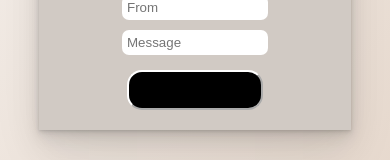
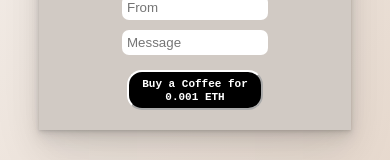
Before and after one commit to santiagoagullar/buy-me-a-coffee, a React (Create React App) app in the folder client/: page / in a window 390 px wide. In both pictures the pointer is over the element "Buy a Coffee for 0.001 ETH". Shown: the part 544-704 px from the top of the page. Built offline with nearby package versions, Linux system fonts and the light colour scheme; a web font is replaced by a local one.

Commit message:
change code color on hover

```diff
--- a/client/src/components/container/Header/Header.scss
+++ b/client/src/components/container/Header/Header.scss
@@ -239,7 +239,10 @@ main {
 
 		&:hover {
 			background-color: black;
-			color: white;
+
+			code {
+				color: white;
+			}
 		}
 
 		@media(max-width:654px) {
```
